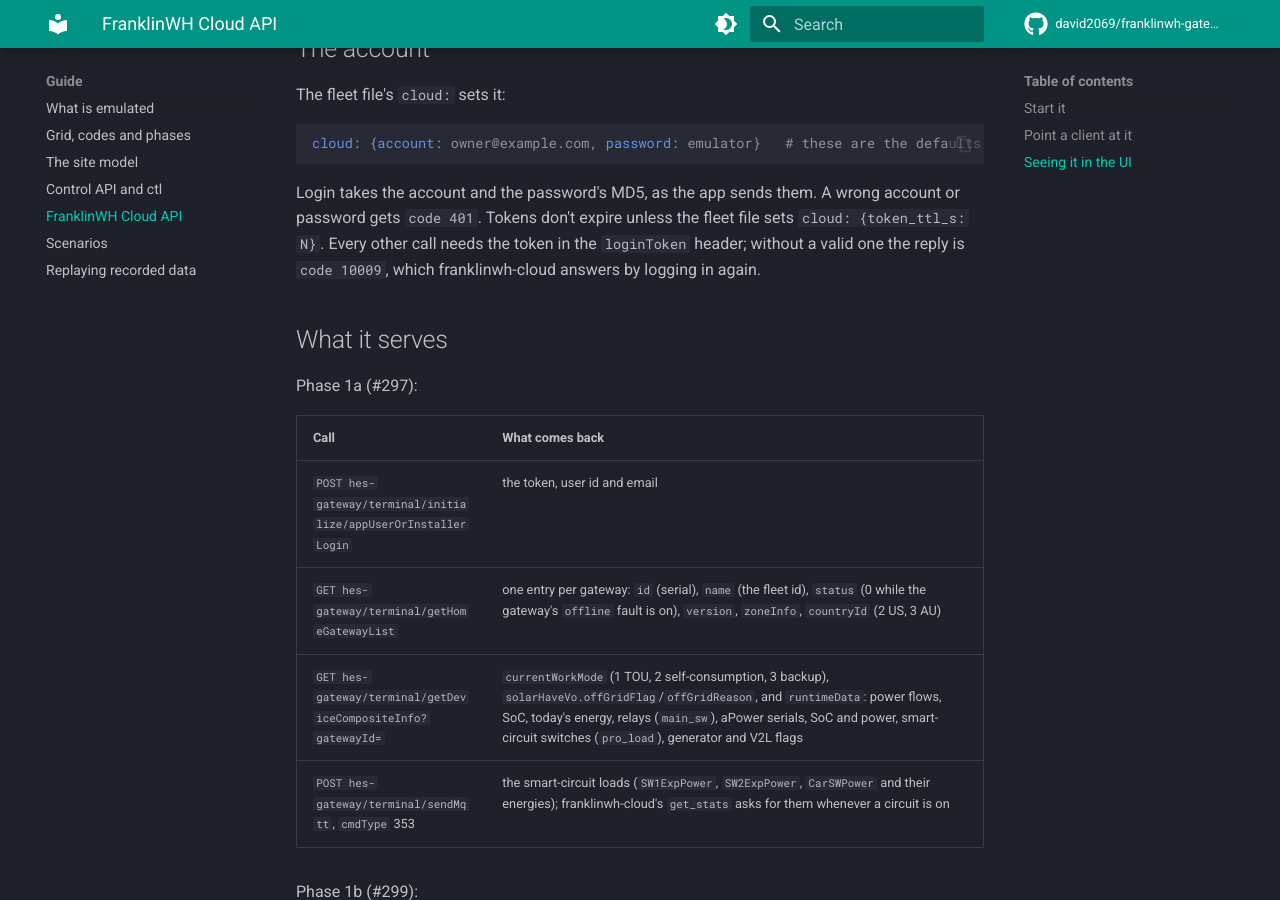
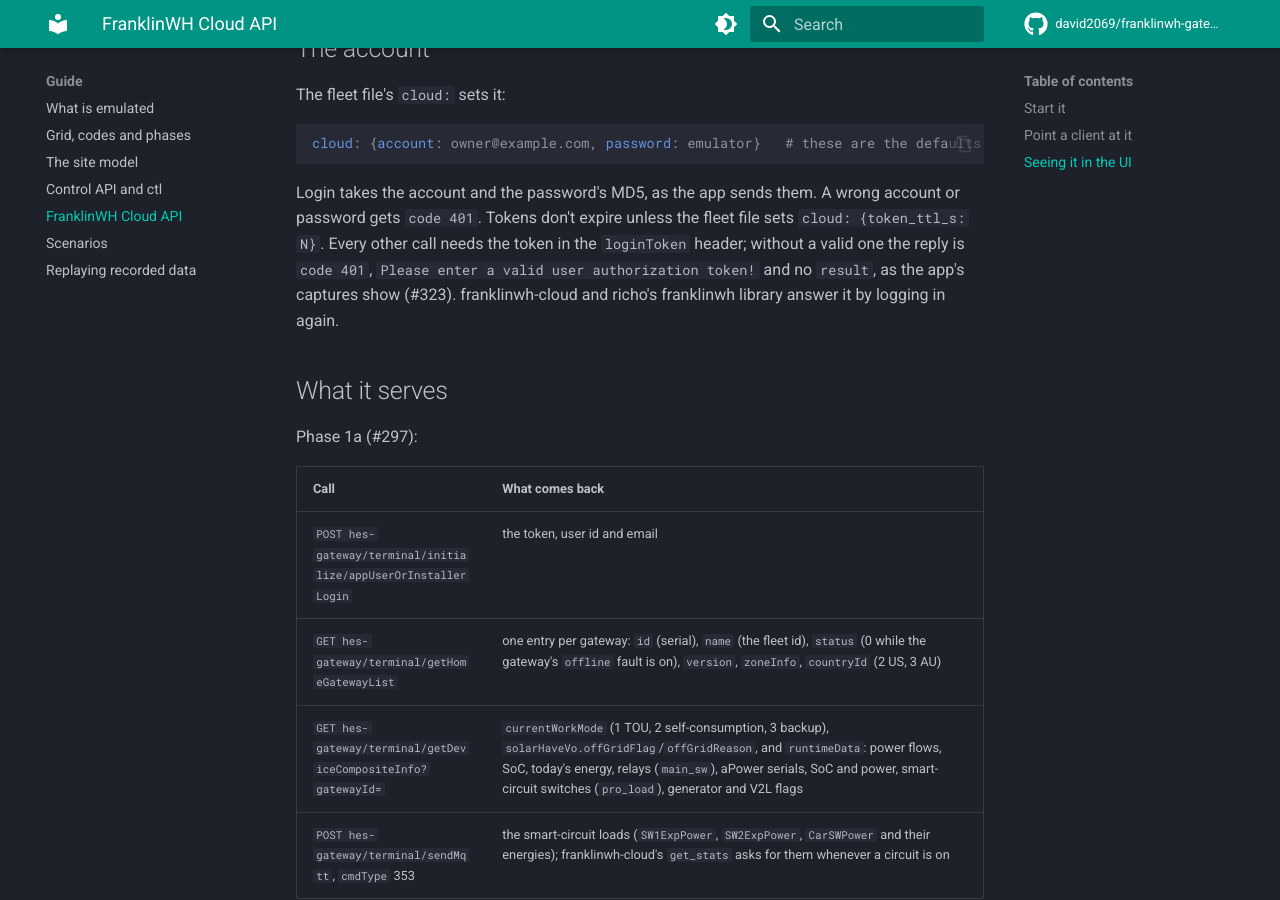
Before and after one commit to david2069/franklinwh-gateway-emulator, an MkDocs documentation site: the page built from docs/cloud-api.md, in a window 1280 px wide and 900 px high, scrolled down 2159 px. Built offline with MkDocs 1.6.1 and Material for MkDocs 9.7.7, drawn with Linux system fonts in a browser that asks for light colours; comment, search, counter and statistics services are not loaded.

Commit message:
Cloud API: a missing or stale token is code 401, as the app's captures show (#323) (#324)
The app's HARs show code 401 "Please enter a valid user authorization token!" (no result) for an
empty or stale loginToken, 159 times, and never 10009. richo's franklinwh library logs in only
on 401. Results: tests/results/2026-11-16_1_cloud-token-401.txt

Refs #323


Claude-Session: https://claude.ai/code/session_011w1uMEKiYvQ2MFnwbrKSQd

Co-authored-by: david2069 <david2069@users.noreply.github.com>
Co-authored-by: Claude Opus 5.5 <noreply@anthropic.com>

```diff
--- a/docs/cloud-api.md
+++ b/docs/cloud-api.md
@@ -92,8 +92,9 @@ cloud: {account: owner@example.com, password: emulator}   # these are the defaul
 Login takes the account and the password's MD5, as the app sends them. A wrong account or
 password gets `code 401`. Tokens don't expire unless the fleet file sets `cloud: {token_ttl_s:
 N}`. Every other call needs the token in the
-`loginToken` header; without a valid one the reply is `code 10009`, which franklinwh-cloud
-answers by logging in again.
+`loginToken` header; without a valid one the reply is `code 401`, `Please enter a valid user
+authorization token!` and no `result`, as the app's captures show (#323). franklinwh-cloud and
+richo's franklinwh library answer it by logging in again.
 
 ## What it serves
 
@@ -219,7 +220,7 @@ Rate limits: `rate_limit_per_min` above counts one gateway's requests; `cloud:
 for any gateway, with the same 429 reply.
 
 Token expiry is account-wide: `cloud: {token_ttl_s: N}` in the fleet file. An expired token gets
-`code 10009`, as an unknown one does; franklinwh-cloud logs in again, or with `TokenAuth` raises
+`code 401`, as an unknown one does; franklinwh-cloud logs in again, or with `TokenAuth` raises
 `TokenExpiredException`.
 
 The codes are franklinwh-cloud's (its client.py). The real cloud's rate limits, `Retry-After`
```
Also changed, not shown: CHANGELOG.md (+1 -0 lines), 4 other files.
